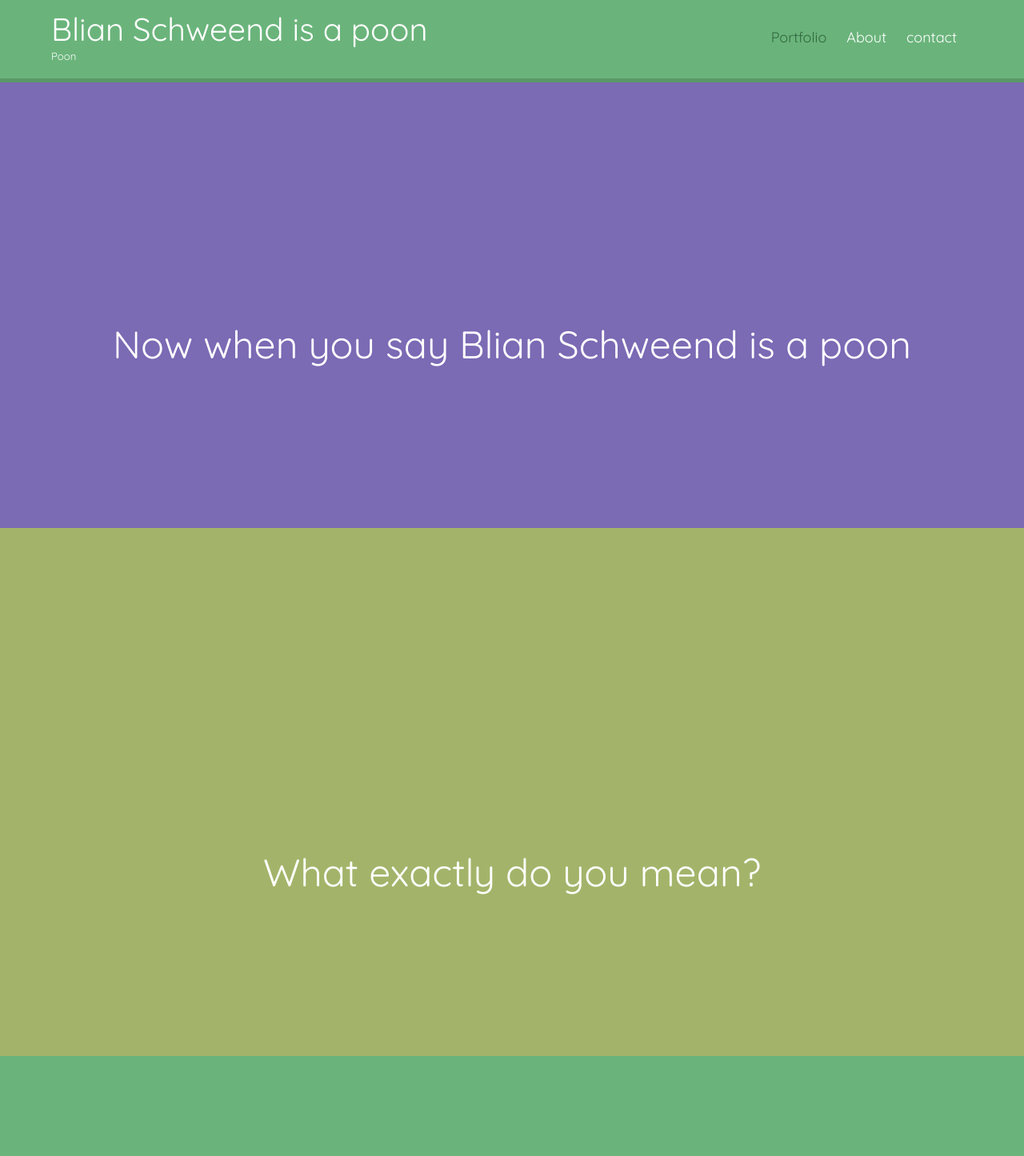
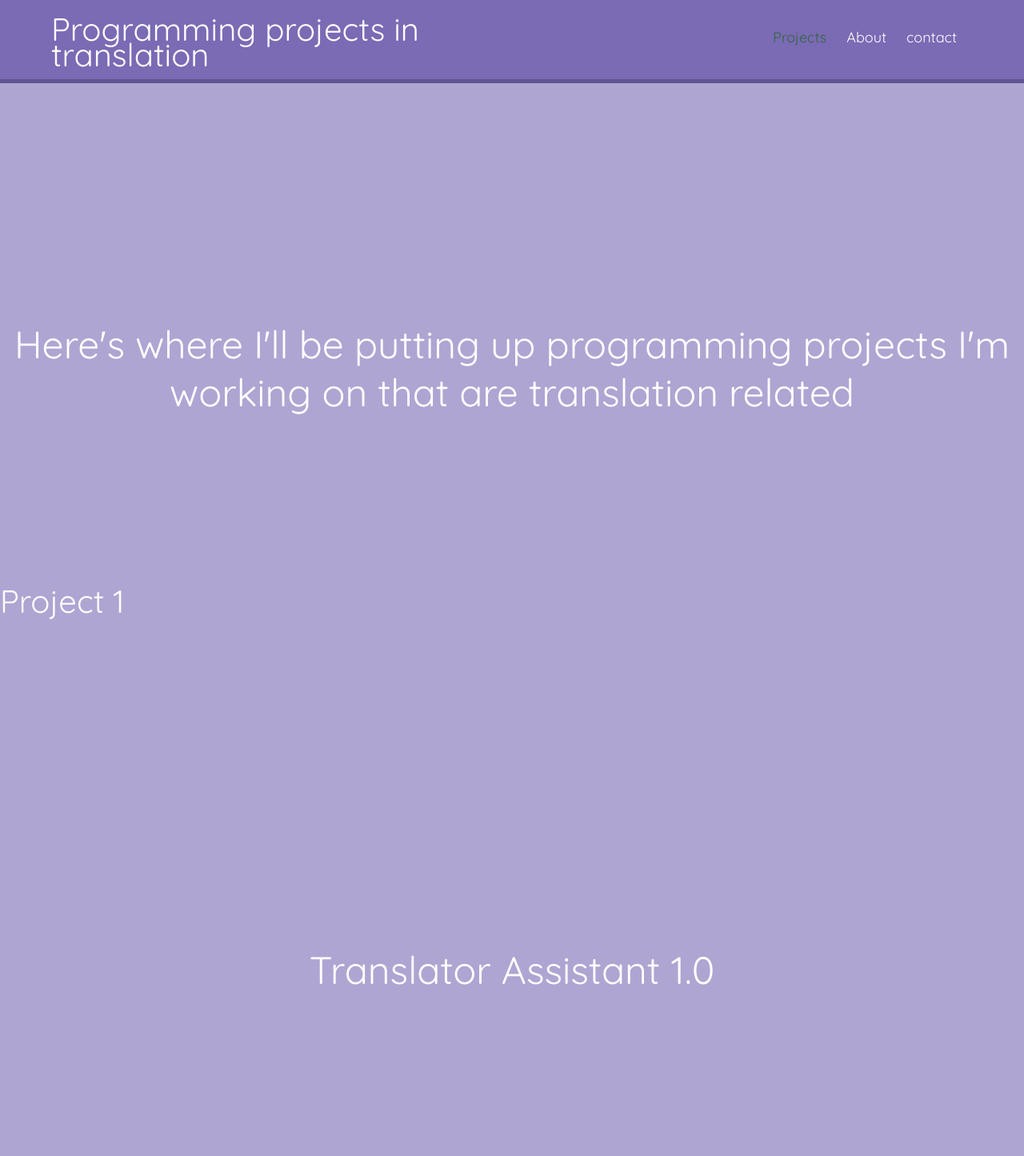
Before and after one commit to saboo4800/saboo4800.github.io, a plain HTML site: page index.html in a window 1280 px wide. Shown: the top 1445 px of the page at 80% size. Drawn offline with Linux system fonts and the light colour scheme.

Commit message:
changing from practice site to translation site

```diff
--- a/css/main.css
+++ b/css/main.css
@@ -65,6 +65,7 @@ div p {
   font-size: 3em;
   text-align: center;
   margin: 0px;
+/*  border-bottom:5px solid #cac3e1;*/
 }
 
 section {
@@ -114,13 +115,13 @@ COLORS
 
 /* site body*/
 body {
-  background-color: #fff;
+  background-color: #afa5d2;
   color: #fff;
 }
 
 /* green header*/
 header {
-  background: #6ab47b;
+  background: #7b6ab4;
   border-color: #599a68;
 }
 
@@ -147,15 +148,3 @@ nav a, nav a:visited {
 nav a.selected, nav a:hover {
   color: #32673f;
 }
-
-p:nth-of-type(3n+1) {
-  background-color: #7b6ab4;
-}
-
-p:nth-of-type(3n+2) {
-  background-color: #a3b46a;
-}
-
-p:nth-of-type(3n+0) {
-  background-color: #6ab47b;
-}
--- a/css/responsive.css
+++ b/css/responsive.css
@@ -78,7 +78,7 @@
   }
 
   header {
-    border-bottom: 5px solid #599868;
+    border-bottom: 5px solid #625490;
     margin-bottom: 60px;
   }
 
--- a/index.html
+++ b/index.html
@@ -20,12 +20,11 @@
   <body>
     <header>
       <a href="index.html" id="logo">
-        <h1>Blian Schweend is a poon</h1>
-        <h2>Poon</h2>
+        <h1>Programming projects in translation</h1>
       </a>
       <nav>
         <ul>
-          <li><a href="index.html" class="selected">Portfolio</a></li>
+          <li><a href="index.html" class="selected">Projects</a></li>
           <li><a href="about.html">About</a></li>
           <li><a href="contact.html">contact</a></li>
         </ul>
@@ -33,14 +32,9 @@
     </header>
     <div id="wrapper">
       <section>
-        <p>Now when you say Blian Schweend is a poon</p>
-        <p>What exactly do you mean?</p>
-        <p>Well, according to the dictionary a poon is...</p>
-        <p>any of several East Indian trees of the genus Calophyllum</p>
-        <p>But you already knew that</p>
-        <p>I'm not here to insult your intelligence</p>
-        <p>Just to inform you</p>
-        <p>&copy; 2015 Blian Schweend</p>
+      	<p>Here's where I'll be putting up programming projects I'm working on that are translation related</p>
+      	<h1>Project 1</h1>
+      	<p>Translator Assistant 1.0</p>
       </section>
       <footer>
       </footer>
```
